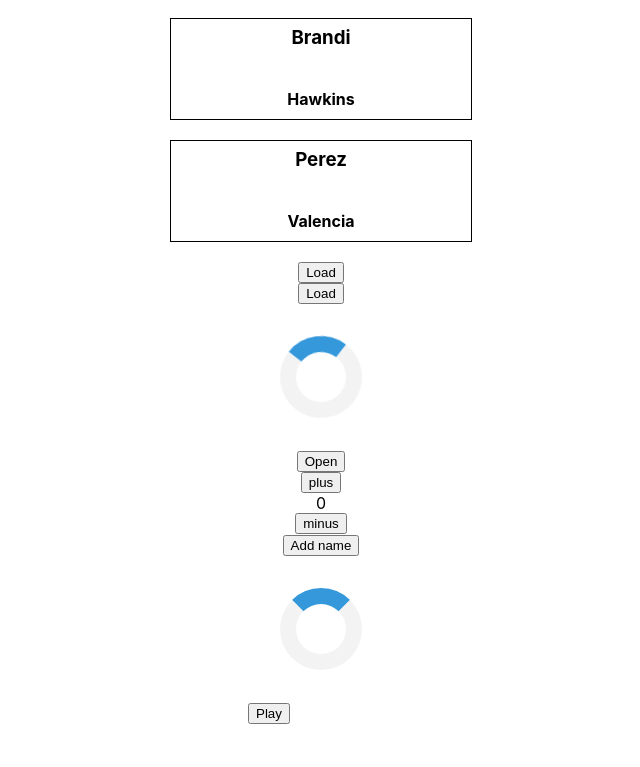
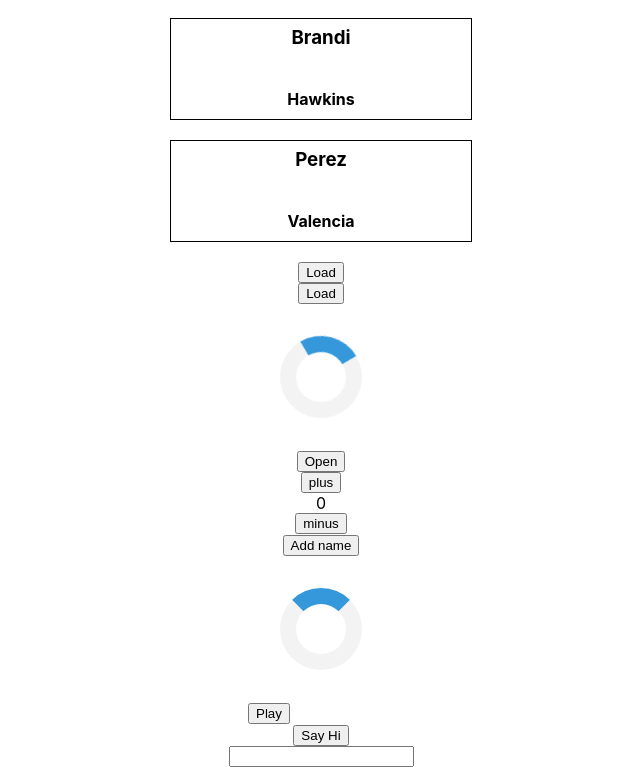
Before and after one commit to kireally/react-homework, a React (Create React App) app: page / in a window 1280 px wide. Shown: the part 2123-2890 px from the top of the page, without its empty margins (319-959 px from the left). Before the commit the page ends 2847 px from the top, so only its background shows below. Built offline with nearby package versions, Linux system fonts and the light colour scheme.

Commit message:
feat: add practical tasks

```diff
--- /dev/null
+++ b/src/components/InputField.js
@@ -0,0 +1,23 @@
+import React from 'react'
+
+class InputField extends React.Component {
+    state = {
+        value: ''
+    }
+
+    onChangeText = (event) => {
+        this.setState({value: event.target.value})
+    }
+
+    render() {
+        return (
+            <input
+                type='text'
+                value = {this.state.value}
+                onChange={this.onChangeText}
+            />
+        )
+    }
+}
+
+export default InputField
--- /dev/null
+++ b/src/components/SayHello.js
@@ -0,0 +1,31 @@
+import React from 'react'
+
+class SayHello extends React.Component {
+    state = {
+        loading: false,
+        greeting: ''
+    }
+
+    sayHi() {
+        this.setState({
+            greeting: 'Hello!',
+            loading: false
+        })
+    }
+
+    render() {
+        return(
+            <div>
+                <button onClick={() => {
+                    setTimeout(()=> { this.sayHi()}, 3000)
+                    this.setState({loading: !this.state.loading})
+                }}>
+                    Say Hi
+                </button>
+                {this.state.loading ? <div className ='loader loader-animated'></div> : <span>{this.state.greeting}</span>}
+            </div>
+        )
+    }
+}
+
+export default SayHello
--- a/src/index.js
+++ b/src/index.js
@@ -16,6 +16,8 @@ import DropdownComponent from './components/DropdownComponent'
 import CountComponent from './components/CountComponent'
 import ArrayModification from './components/ArrayModification'
 import Animation from './components/Animation'
+import SayHello from './components/SayHello'
+import InputField from './components/InputField'
 
 ReactDOM.render(
   <React.StrictMode>
@@ -51,6 +53,10 @@ ReactDOM.render(
       <ArrayModification />
 
       <Animation />
+
+      <SayHello />
+
+      <InputField />
     </div>
   </React.StrictMode>,
   document.getElementById('root')
```
